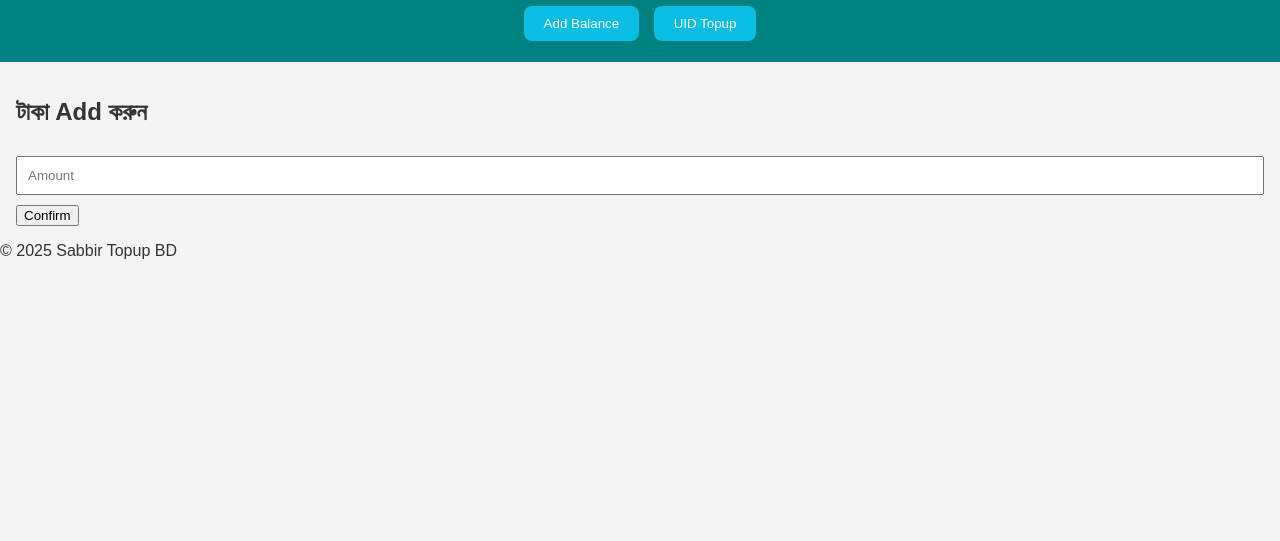
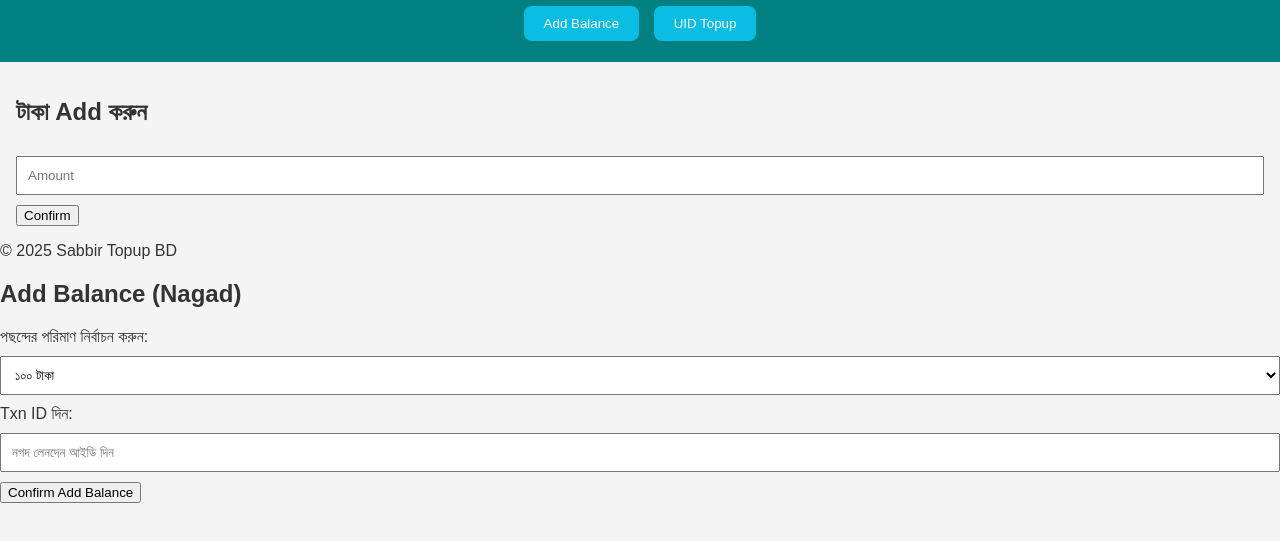
Before and after one commit to sabbirtdx/Sabbirtopupbd-, a plain HTML site: page index.html in a window 1280 px wide. Shown: the part 133-674 px from the top of the page. Drawn offline with Linux system fonts and the light colour scheme; files that its build step writes are made by us from their sources; files whose address does not match are found by name.

Commit message:
Update index.html

```diff
--- a/index.html
+++ b/index.html
@@ -46,3 +46,19 @@ SabbirTopupBD/
   <script src="js/app.js"></script>
 </body>
 </html>
+<div class="add-balance-section">
+  <h2>Add Balance (Nagad)</h2>
+  <label>পছন্দের পরিমাণ নির্বাচন করুন:</label>
+  <select id="amount">
+    <option value="100">১০০ টাকা</option>
+    <option value="200">২০০ টাকা</option>
+    <option value="500">৫০০ টাকা</option>
+  </select>
+
+  <label>Txn ID দিন:</label>
+  <input type="text" id="txnId" placeholder="নগদ লেনদেন আইডি দিন" />
+
+  <button onclick="verifyPayment()">Confirm Add Balance</button>
+
+  <p id="message"></p>
+</div>
```
